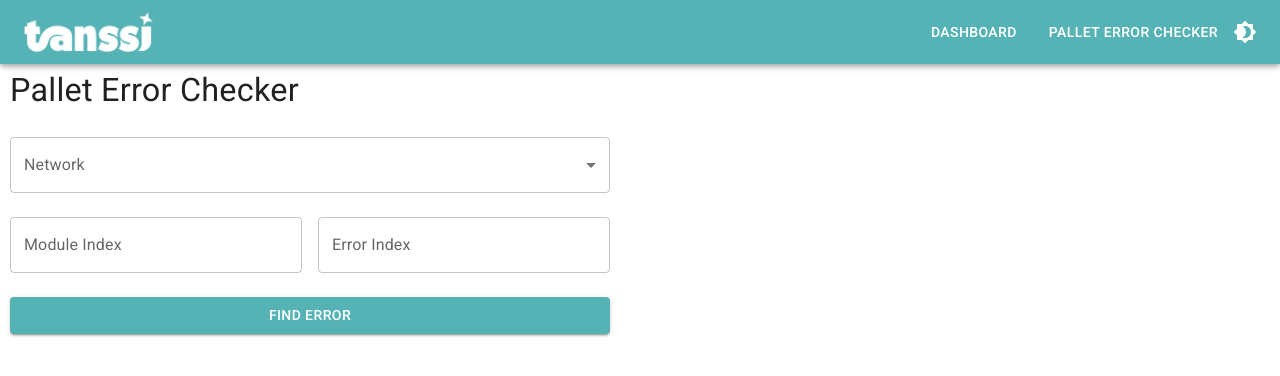
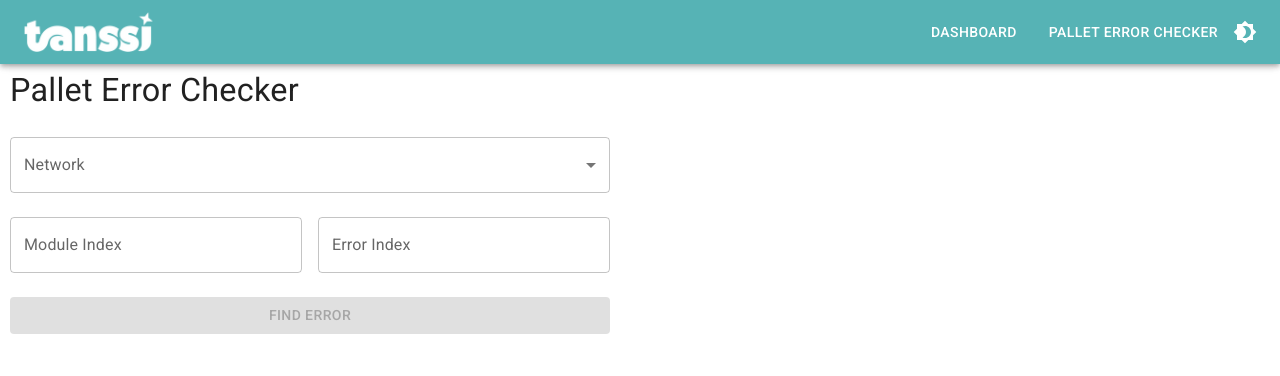
Before and after one commit to moondance-labs/tanssi-chain-visualization, a React (Vite) app: page /#/pallet-errors in a window 1280 px wide. Shown: the top 376 px of the page. Built offline with nearby package versions, Linux system fonts and the light colour scheme.

Commit message:
- Minor fixes

```diff
--- a/src/components/AppHeader.tsx
+++ b/src/components/AppHeader.tsx
@@ -1,5 +1,6 @@
 import * as React from 'react';
 import AppBar from '@mui/material/AppBar';
+import Link from '@mui/material/Link';
 import Toolbar from '@mui/material/Toolbar';
 import IconButton from '@mui/material/IconButton';
 import Typography from '@mui/material/Typography';
@@ -47,7 +48,9 @@ export const AppHeader = ({
     <AppBar position="fixed" color="primary">
       <Toolbar sx={{ display: 'flex', justifyContent: 'space-between' }}>
         <Box sx={{ display: 'flex', alignItems: 'center', flexGrow: 1 }}>
-          <img src="./logo.png" alt="Logo" style={{ height: 40, objectFit: 'contain' }} />
+          <Link href="#/dashboard" underline="none" sx={{ display: 'flex', alignItems: 'center' }}>
+            <img src="./logo.png" alt="Logo" style={{ height: 40, objectFit: 'contain' }} />
+          </Link>
         </Box>
 
         {isMobile ? (
--- a/src/components/PalletErrorChecker.tsx
+++ b/src/components/PalletErrorChecker.tsx
@@ -75,7 +75,13 @@ export const PalletErrorChecker = () => {
         />
       </Box>
 
-      <Button variant="contained" sx={{ mt: 3 }} onClick={handleCheckError} disabled={loading} fullWidth>
+      <Button
+        variant="contained"
+        sx={{ mt: 3 }}
+        onClick={handleCheckError}
+        disabled={loading || !selectedNetwork || !moduleIndex || !errorIndex}
+        fullWidth
+      >
         {loading ? <CircularProgress size={24} /> : 'Find Error'}
       </Button>
 
```
